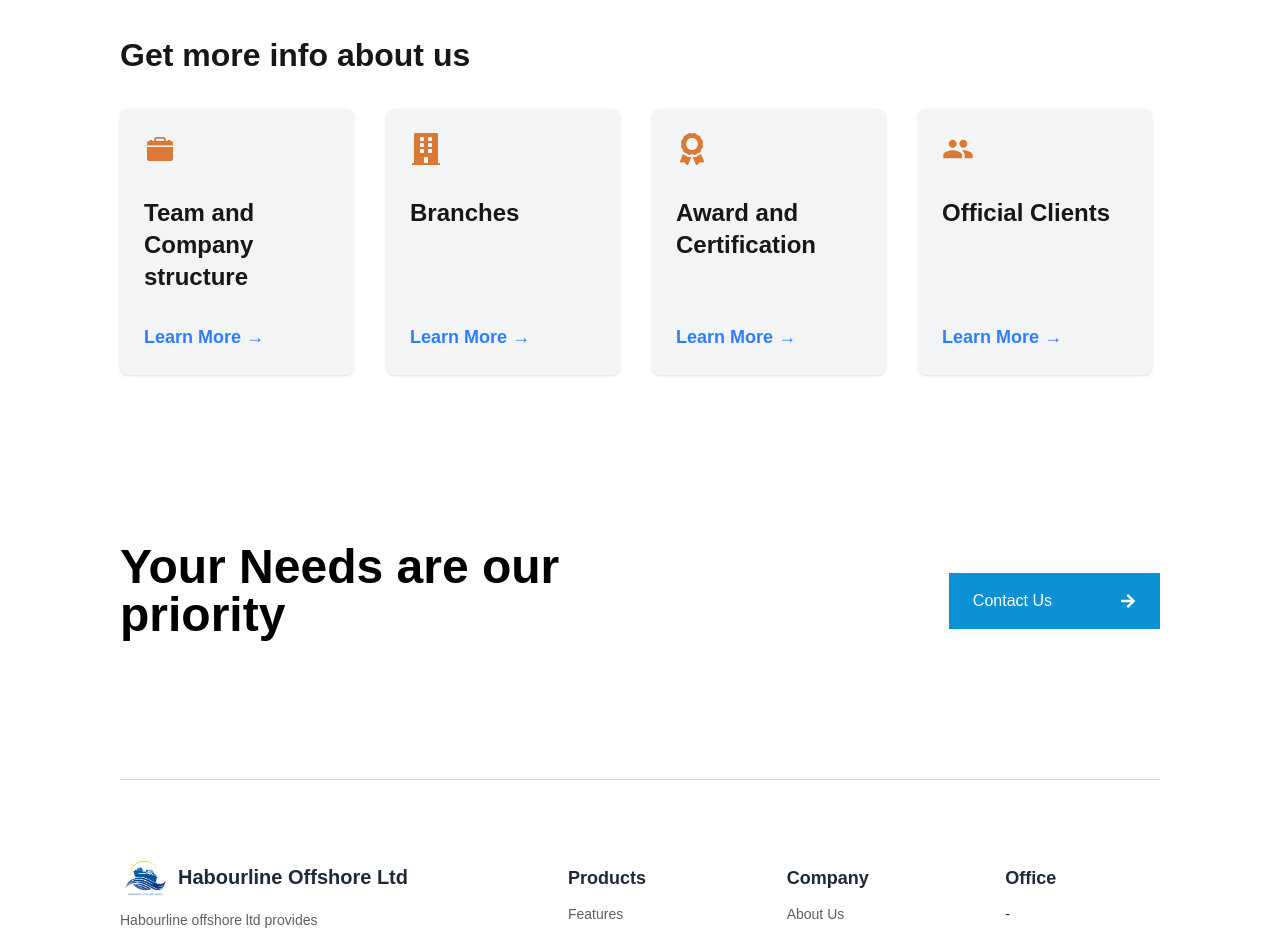
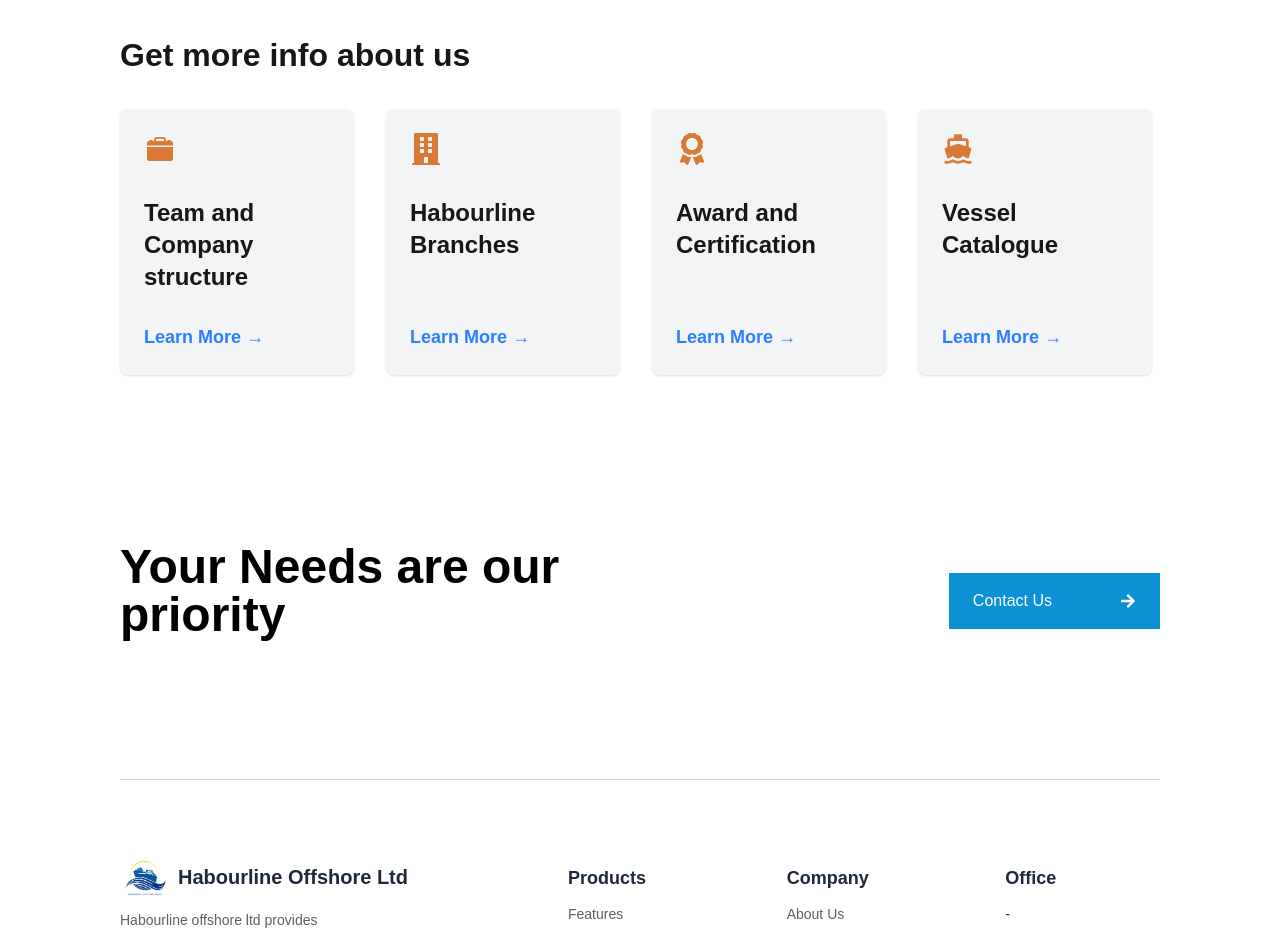
Before and after one commit to harrycode2790/habourline, a Next.js app: page /about in a window 1280 px wide. Shown: the part 2500-3430 px from the top of the page. Built offline with nearby package versions, Linux system fonts and the light colour scheme.

Commit message:
updated the scrolling technique to display two images

```diff
--- a/app/about/about-info.tsx
+++ b/app/about/about-info.tsx
@@ -1,14 +1,14 @@
 import { FaBuilding, FaAward } from "react-icons/fa";
-import { MdPeople } from "react-icons/md";
+import { MdDirectionsBoat } from "react-icons/md";
 import { IoIosBriefcase } from "react-icons/io";
 
 
 const AboutInfoSection = () => {
   const infoCards = [
     { icon: <IoIosBriefcase size={32} className="text-gray-600 md:text-[#DA7934]" />, title: "Team and Company structure", link: "#" },
-    { icon: <FaBuilding size={32} className="text-gray-600 md:text-[#DA7934]" />, title: "Branches", link: "#" },
+    { icon: <FaBuilding size={32} className="text-gray-600 md:text-[#DA7934]" />, title: "Habourline Branches", link: "#" },
     { icon: <FaAward size={32} className="text-gray-600 md:text-[#DA7934]" />, title: "Award and Certification", link: "#" },
-    { icon: <MdPeople size={32} className="text-gray-600 md:text-[#DA7934]" />, title: "Official Clients", link: "#" },
+    { icon: <MdDirectionsBoat size={32} className="text-gray-600 md:text-[#DA7934]" />, title: "Vessel Catalogue", link: "/vessel-catalogue" },
   ];
 
   return (
--- a/components/Header.tsx
+++ b/components/Header.tsx
@@ -8,7 +8,7 @@
 
 
 
-const Header = ({ backgroundColor = "white", textColor = 'gray-700', hoverColor = 'black', imageUrl = "/images/Habourline - Alternative - Darkg-Transparent-01.png" }) => {
+const Header = ({ backgroundColor = "white", textColor = 'gray-700', hoverColor = 'black', imageUrl = "/images/Habourline - Alternative - Darkg-Transparent-01.png" , scrollImg = '/images/Habourline - Grey.png'}) => {
 
   const [isOpen, setIsOpen] = useState(false);
   const [scrolling, setScrolling] = useState(false);
@@ -67,8 +67,9 @@
         {/* Mobile: Logo CENTERED / Desktop: Left */}
         <div className="flex-1 flex justify-center md:justify-start items-center space-x-3">
           <Link href="/" className="flex  items-center space-x-1">
+
             <Image
-              src={imageSrc}
+              src={scrolling ? scrollImg : imageSrc}
               alt="Logo"
               width={200}
               height={200}
```
